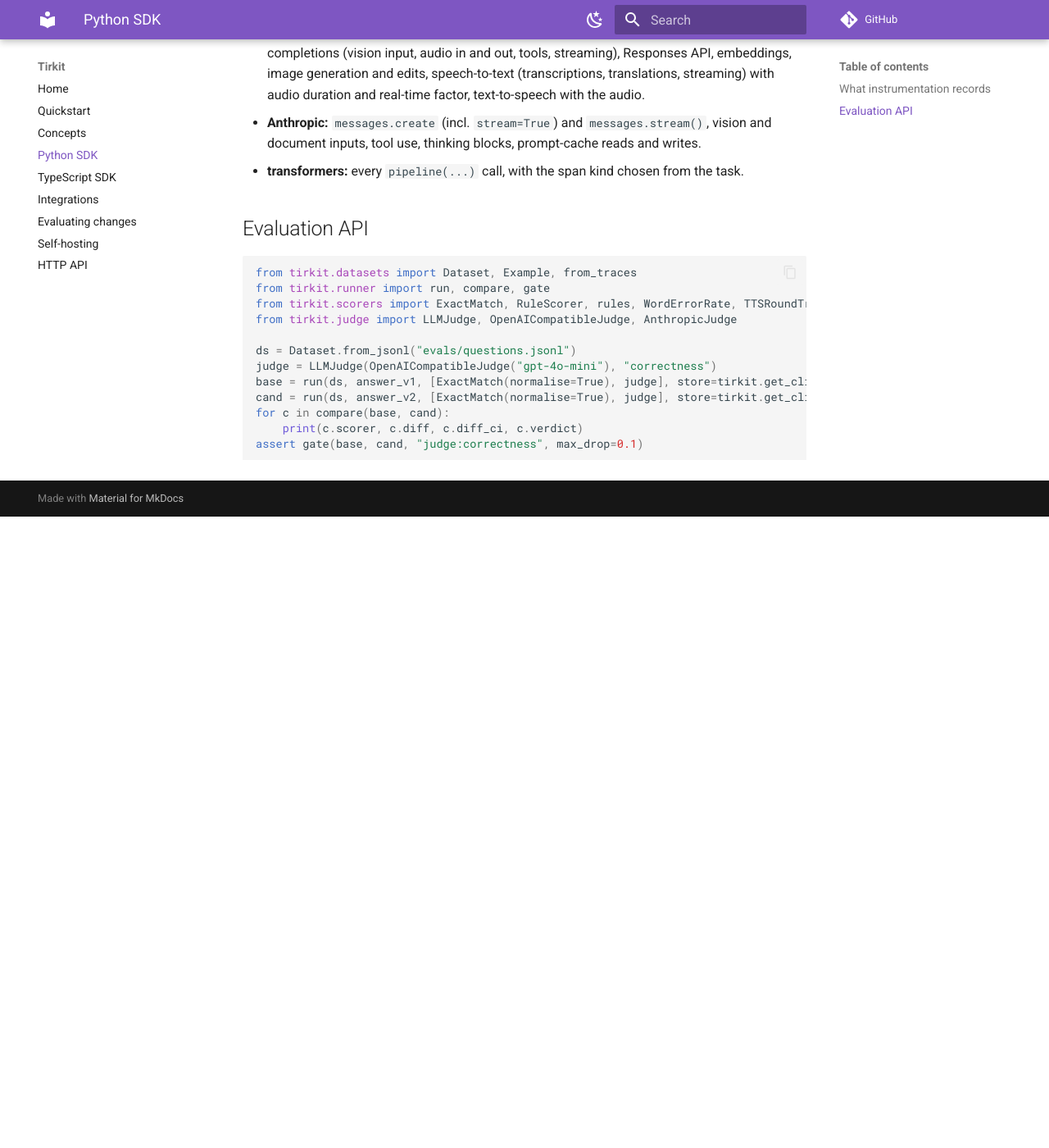
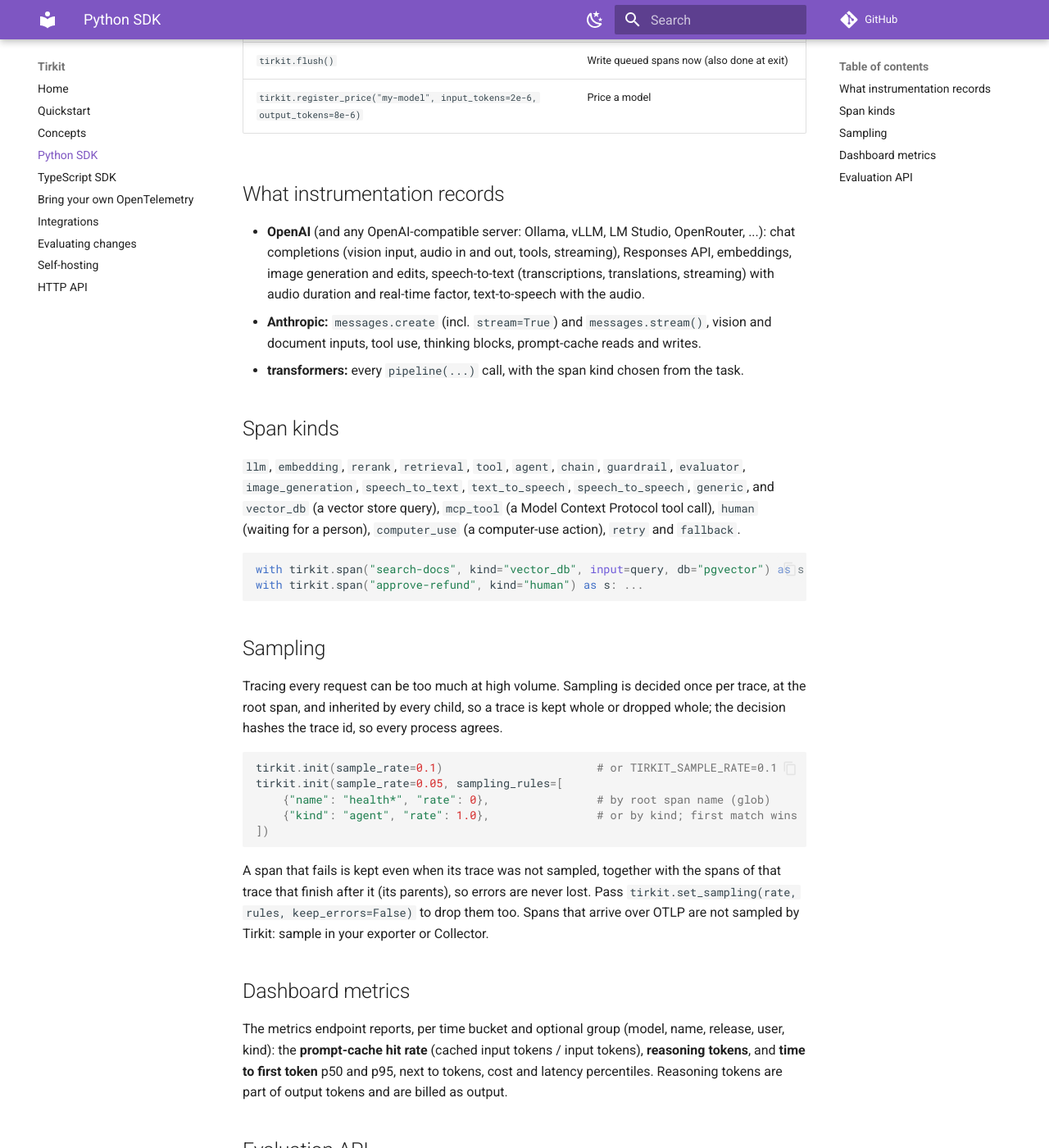
Before and after one commit to stmarkadebayo/tirkit, an MkDocs documentation site: the page built from docs/site/python-sdk.md, in a window 1280 px wide and 1400 px high, scrolled down 972 px. Shown: the whole window at 82% size. Built offline with MkDocs 1.6.1 and Material for MkDocs 9.7.7, drawn with Linux system fonts in a browser that asks for light colours; comment, search, counter and statistics services are not loaded; before the commit the page ends 1602 px from its top, so only the background shows below that; some of the changed text lies outside the part shown.

Commit message:
Document OpenTelemetry setup, new adapters, integrations, sampling and metrics

````diff
--- a/docs/site/python-sdk.md
+++ b/docs/site/python-sdk.md
@@ -4,7 +4,7 @@
 import tirkit
 
 tirkit.init()  # server mode with TIRKIT_HOST, else local tirkit.db
-tirkit.instrument()  # "openai", "anthropic", "transformers"
+tirkit.instrument()  # every installed SDK; or tirkit.instrument("openai", "bedrock", ...)
 ```
 
 | Call | What it does |
@@ -16,6 +16,10 @@ tirkit.instrument()  # "openai", "anthropic", "transformers"
 | `tirkit.feedback(trace_id, 1, comment="...")` | End-user feedback as a score |
 | `tirkit.get_prompt("name", label="production")` | Fetch a prompt; `.compile(**vars)`; `with prompt.use():` links spans |
 | `tirkit.copy_context_run(fn)` | Keep the parent span when submitting work to a thread pool |
+| `@tirkit.retry(attempts=3, retry_on=(RateLimitError,), backoff=0.5)` / `tirkit.with_retry(fn, ...)` | Retry, with one span per attempt under a `retry` span |
+| `tirkit.fallback(primary, secondary, name="answer")` | Try options in order; a `fallback` span records which one answered |
+| `tirkit.init(sample_rate=0.1, sampling_rules=[...])` / `tirkit.set_sampling(...)` | Keep a fraction of traces (see below) |
+| `span.mark_first_token()` | Record time to first token for a stream you handle yourself |
 | `tirkit.flush()` | Write queued spans now (also done at exit) |
 | `tirkit.register_price("my-model", input_tokens=2e-6, output_tokens=8e-6)` | Price a model |
 
@@ -28,6 +32,44 @@ tirkit.instrument()  # "openai", "anthropic", "transformers"
 - **Anthropic:** `messages.create` (incl. `stream=True`) and `messages.stream()`, vision and
   document inputs, tool use, thinking blocks, prompt-cache reads and writes.
 - **transformers:** every `pipeline(...)` call, with the span kind chosen from the task.
+
+## Span kinds
+
+`llm`, `embedding`, `rerank`, `retrieval`, `tool`, `agent`, `chain`, `guardrail`, `evaluator`,
+`image_generation`, `speech_to_text`, `text_to_speech`, `speech_to_speech`, `generic`, and
+`vector_db` (a vector store query), `mcp_tool` (a Model Context Protocol tool call), `human` (waiting
+for a person), `computer_use` (a computer-use action), `retry` and `fallback`.
+
+```python
+with tirkit.span("search-docs", kind="vector_db", input=query, db="pgvector") as s: ...
+with tirkit.span("approve-refund", kind="human") as s: ...
+```
+
+## Sampling
+
+Tracing every request can be too much at high volume. Sampling is decided once per trace, at the
+root span, and inherited by every child, so a trace is kept whole or dropped whole; the decision
+hashes the trace id, so every process agrees.
+
+```python
+tirkit.init(sample_rate=0.1)                       # or TIRKIT_SAMPLE_RATE=0.1
+tirkit.init(sample_rate=0.05, sampling_rules=[
+    {"name": "health*", "rate": 0},                # by root span name (glob)
+    {"kind": "agent", "rate": 1.0},                # or by kind; first match wins
+])
+```
+
+A span that fails is kept even when its trace was not sampled, together with the spans of that
+trace that finish after it (its parents), so errors are never lost. Pass
+`tirkit.set_sampling(rate, rules, keep_errors=False)` to drop them too. Spans that arrive over
+OTLP are not sampled by Tirkit: sample in your exporter or Collector.
+
+## Dashboard metrics
+
+The metrics endpoint reports, per time bucket and optional group (model, name, release, user,
+kind): the **prompt-cache hit rate** (cached input tokens / input tokens), **reasoning tokens**,
+and **time to first token** p50 and p95, next to tokens, cost and latency percentiles. Reasoning
+tokens are part of output tokens and are billed as output.
 
 ## Evaluation API
 
--- a/mkdocs.yml
+++ b/mkdocs.yml
@@ -9,6 +9,7 @@ nav:
   - Concepts: concepts.md
   - Python SDK: python-sdk.md
   - TypeScript SDK: typescript-sdk.md
+  - Bring your own OpenTelemetry: opentelemetry.md
   - Integrations: integrations.md
   - Evaluating changes: evaluation.md
   - Self-hosting: self-hosting.md
@@ -23,4 +24,9 @@ theme:
     - scheme: slate
       primary: deep purple
       toggle: {icon: material/weather-sunny, name: Light mode}
-markdown_extensions: [tables, admonition, pymdownx.superfences]
+markdown_extensions:
+  - tables
+  - admonition
+  - pymdownx.superfences
+  - pymdownx.tabbed:
+      alternate_style: true
````
Also changed, not shown: docs/site/api.md (+1 -1 lines), docs/site/integrations.md (+29 -12 lines), docs/site/opentelemetry.md (added, +143 -0 lines), docs/site/self-hosting.md (+1 -0 lines).
